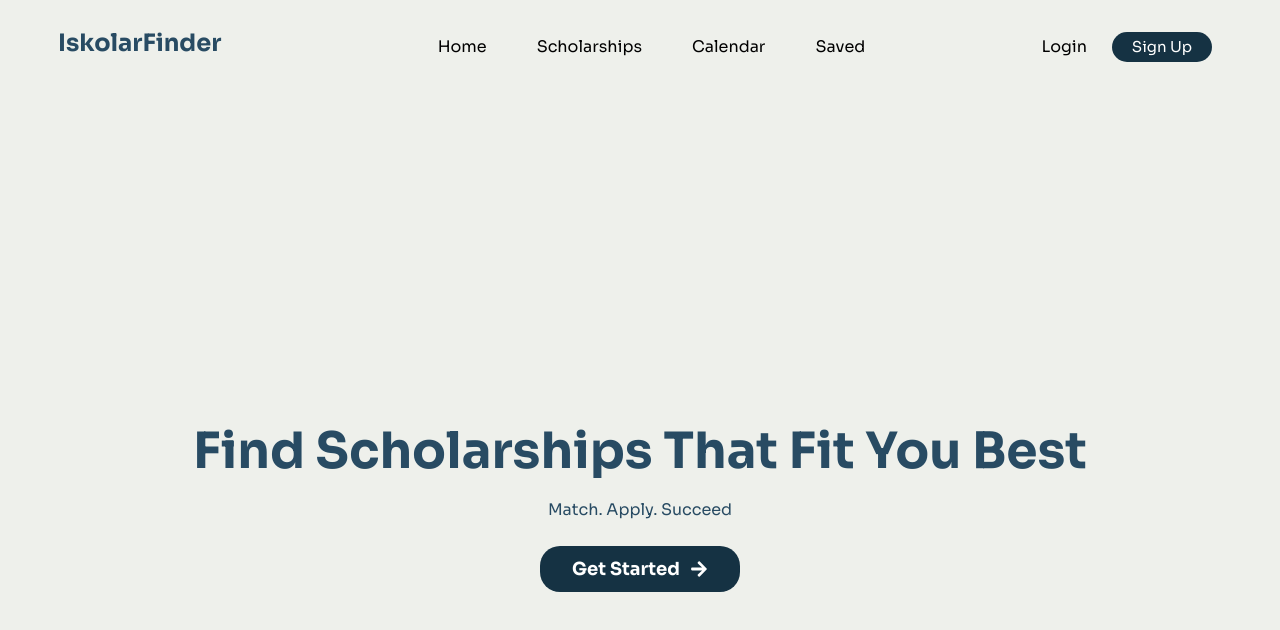
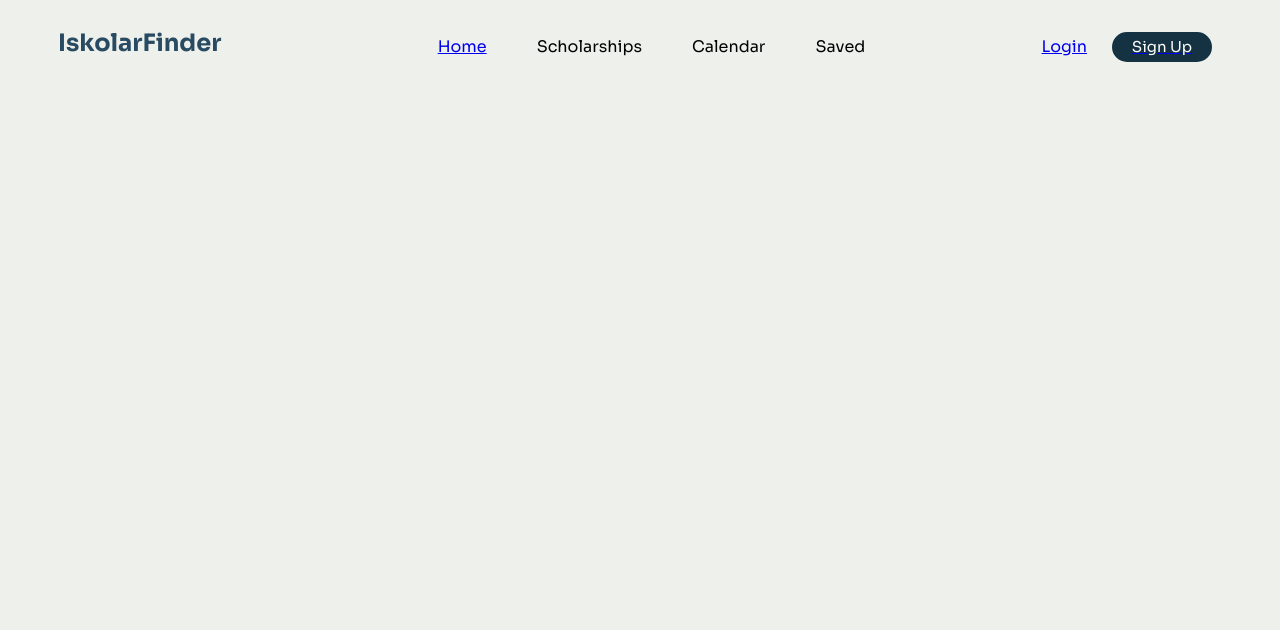
Before and after one commit to DontReb/IskolarFinder, a React (Vite) app: page /home in a window 1280 px wide. Shown: the top 630 px of the page. Built offline with nearby package versions, Linux system fonts and the light colour scheme.

Commit message:
Fixed the file structure and added the link to specific routes for login and sign up.

```diff
--- a/src/App.jsx
+++ b/src/App.jsx
@@ -1,16 +1,23 @@
 import React from "react";
-import HomeNoAccount from "../components/homeNoAccount";
-import Navbar from "../components/Navbar";
+import { BrowserRouter as Router, Routes, Route } from "react-router-dom";
+import Login from "./components/Login";
+import SignUp from "./components/SignUp";
+import HomeNoAccount from "./components/homeNoAccount";
+import Navbar from "./components/Navbar";
 import "./App.css";
 
 
 function App() {
   return (
-    <>
+    <Router>
       <Navbar />
-      <HomeNoAccount />
-    </>
-  )
+      <Routes>
+        <Route path="/" element={<HomeNoAccount />} />
+        <Route path="/login" element={<Login />} />
+        <Route path="/signup" element={<SignUp />} />
+      </Routes>
+    </Router>
+  );
 }
 
 export default App;
--- a/components/Navbar.jsx
+++ b/src/components/Navbar.jsx
@@ -1,4 +1,5 @@
 import React from "react";
+import { Link } from "react-router-dom";
 
 function Navbar() {
     return (
@@ -6,15 +7,17 @@ function Navbar() {
             <h1>IskolarFinder</h1>
             <div className="navButtons">
                 <ul>
-                    <li><a>Home</a></li>
+                    <li><Link to="/">Home</Link></li>
                     <li><a>Scholarships</a></li>
                     <li><a>Calendar</a></li>
                     <li><a>Saved</a></li>
                 </ul>
             </div>
             <div className="authButtons">
-                <a>Login</a>
-                <button className="signUp">Sign Up</button>
+                <Link to="/login" className="loginLink">Login</Link>
+                <Link to="/signup">
+                    <button className="signUp">Sign Up</button>
+                </Link>
             </div>
         </nav>
     );
```
Also changed, not shown: src/components/Login.jsx (renamed from components/Login.jsx), src/components/SignUp.jsx (renamed from components/SignUp.jsx), src/components/homeNoAccount.jsx (renamed from components/homeNoAccount.jsx).
